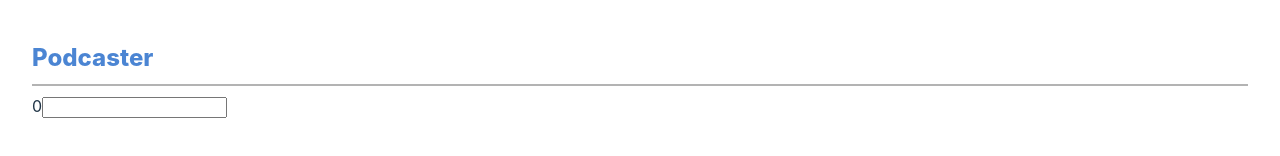
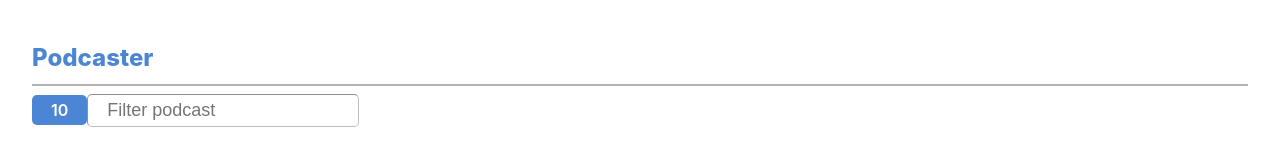
Before and after one commit to francisco9505/inditex, a React (Vite) app: page / in a window 1280 px wide. Shown: the top 156 px of the page. Built offline with nearby package versions, Linux system fonts and the light colour scheme; grey boxes are pictures that could not be loaded.

Commit message:
Add filter control

```diff
--- a/src/components/Post.css
+++ b/src/components/Post.css
@@ -5,6 +5,7 @@
     align-items: center;
     flex-direction: column;
     margin: 1.5rem;
+    max-height: 270px;
   }
 
   .post__details {
--- a/src/components/Post.jsx
+++ b/src/components/Post.jsx
@@ -1,16 +1,17 @@
-import "./Post.css"
+import "./Post.css";
 
-export const Post =(props)=>{
-    console.log(props);
-    return <>
-    <div className="post">
+export const Post = (props) => {
+  return (
+    <>
+      <div className="post">
         <div className="post__image-container">
-            <img className="post__image" src={props['im:image'][2].label}  />
+          <img className="post__image" src={props["im:image"][2].label} />
         </div>
         <div className="post__details">
-            <span className="post__name">{props['im:name'].label}</span>
-            <span className="post__author">{props['im:artist'].label}</span>
+          <span className="post__name">{props["im:name"].label}</span>
+          <span className="post__author">{props["im:artist"].label}</span>
         </div>
-    </div>
+      </div>
     </>
-}
+  );
+};
--- a/src/index.css
+++ b/src/index.css
@@ -3,7 +3,7 @@
   line-height: 1.5;
   font-weight: 400;
 
-  color-scheme: light dark;
+  color-scheme: light;
 
   font-synthesis: none;
   text-rendering: optimizeLegibility;
--- a/src/routes/Home.css
+++ b/src/routes/Home.css
@@ -11,8 +11,25 @@
 .home__control {
   display: flex;
   justify-content: end;
-  align-items: stretch;
+  align-items: center;
   flex-direction: row;
+  gap: 1rem;
+}
+
+.home__filtered-list-length {
+  background: #4b85d3;
+  padding: 5px 19px;
+  border-radius: 5px;
+  color: white;
+  font-weight: 600;
+}
+
+.home__filter-input {
+  padding: 5px 19px;
+  font-size: large;
+  border-radius: 5px;
+  border-width: 1px;
+  border-color: #80808085;
 }
 
 .home__podcast-list-container {
--- a/src/routes/Home.jsx
+++ b/src/routes/Home.jsx
@@ -1,19 +1,42 @@
-import { useState } from "react";
+import { useEffect, useState } from "react";
 import "./Home.css";
 import { Post } from "../components/Post.jsx";
-import {mockData} from '../mockData.js';
+import { mockData } from "../mockData.js";
 
 const Home = () => {
-  const [podcastTotal, setPodcastTotal] = useState(0);
   const [postList, setPostList] = useState(mockData);
+  const [filteredPostList, setFilteredPostList] = useState(mockData);
+  const [filterValue, setFilterValue] = useState("");
+
+  useEffect(() => {
+    if (!filterValue) {
+      setFilteredPostList(postList);
+      return;
+    }
+    const filteredList = postList.filter((post) => {
+      const filter = filterValue.trim().toLowerCase();
+      const name = post["im:name"].label.toLowerCase();
+      const author = post["im:artist"].label.toLowerCase();
+      return name.includes(filter) || author.includes(filter);
+    });
+    setFilteredPostList(filteredList);
+  }, [postList, filterValue]);
+
   return (
     <div className="home">
       <div className="home__controls">
-        <span>{podcastTotal}</span>
-        <input type="text" />
+        <span className="home__filtered-list-length">
+          {filteredPostList.length}
+        </span>
+        <input
+          className="home__filter-input"
+          type="text"
+          placeholder="Filter podcast"
+          onChange={(e) => setFilterValue(e.target.value)}
+        />
       </div>
       <div className="home__podcast-list-container">
-        {postList.map((post) => (
+        {filteredPostList.map((post) => (
           <Post key={post.id.attributes["im:id"]} {...post} />
         ))}
       </div>
```
